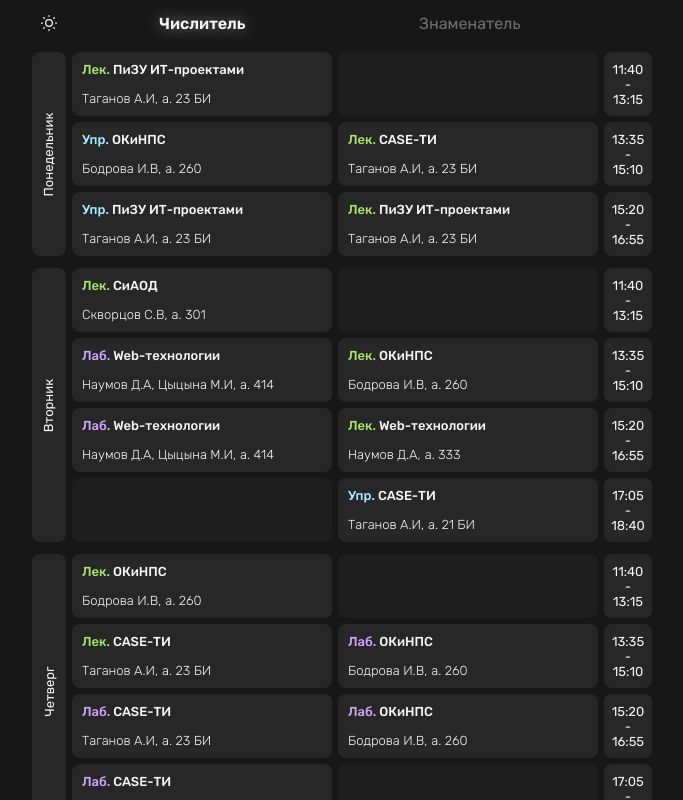
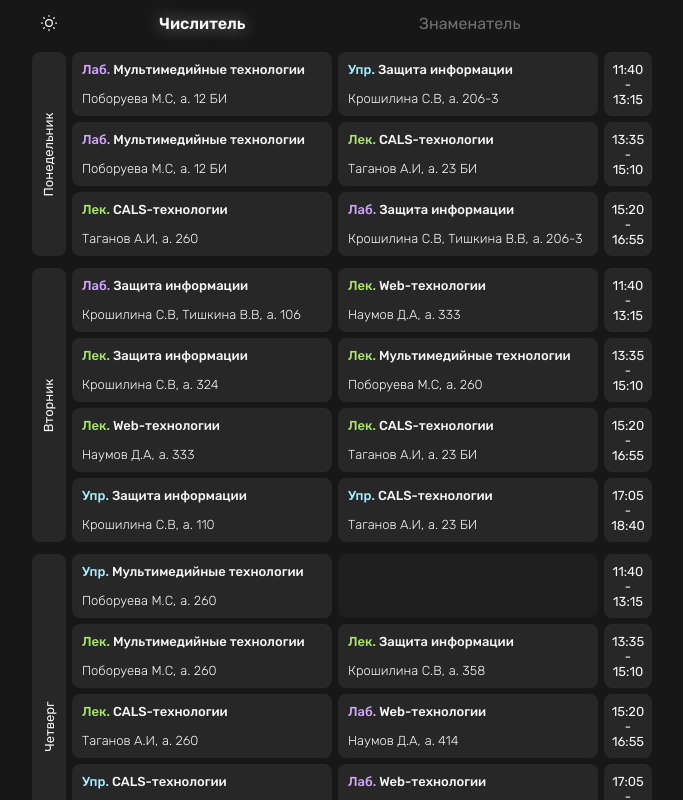
Before and after one commit to p0wered/schedule-react, a React (Vite) app: page / in a window 1280 px wide. Shown: the top 800 px of the page, without its empty margins (298-981 px from the left). Built offline with nearby package versions, Linux system fonts and the light colour scheme.

Commit message:
new semester

```diff
--- a/src/App.tsx
+++ b/src/App.tsx
@@ -20,18 +20,18 @@ const scheduleData: ScheduleData = {
       name: 'Понедельник',
       pairs: [
         {
-          leftDiscipline: { type: 'lec', name: 'ПиЗУ ИТ-проектами', teacher: 'Таганов А.И', room: '23 БИ' },
-          rightDiscipline: undefined,
+          leftDiscipline: { type: 'lab', name: 'Мультимедийные технологии', teacher: 'Поборуева М.С', room: '12 БИ' },
+          rightDiscipline: { type: 'upr', name: 'Защита информации', teacher: 'Крошилина С.В', room: '206-3' },
           time: '11:40 - 13:15',
         },
         {
-          leftDiscipline: { type: 'upr', name: 'ОКиНПС', teacher: 'Бодрова И.В', room: '260' },
-          rightDiscipline: { type: 'lec', name: 'CASE-ТИ', teacher: 'Таганов А.И', room: '23 БИ' },
+          leftDiscipline: { type: 'lab', name: 'Мультимедийные технологии', teacher: 'Поборуева М.С', room: '12 БИ' },
+          rightDiscipline: { type: 'lec', name: 'CALS-технологии', teacher: 'Таганов А.И', room: '23 БИ' },
           time: '13:35 - 15:10',
         },
         {
-          leftDiscipline: { type: 'upr', name: 'ПиЗУ ИТ-проектами', teacher: 'Таганов А.И', room: '23 БИ' },
-          rightDiscipline: { type: 'lec', name: 'ПиЗУ ИТ-проектами', teacher: 'Таганов А.И', room: '23 БИ' },
+          leftDiscipline: { type: 'lec', name: 'CALS-технологии', teacher: 'Таганов А.И', room: '260' },
+          rightDiscipline: { type: 'lab', name: 'Защита информации', teacher: 'Крошилина С.В, Тишкина В.В', room: '206-3' },
           time: '15:20 - 16:55',
         },
       ],
@@ -40,23 +40,23 @@ const scheduleData: ScheduleData = {
       name: 'Вторник',
       pairs: [
         {
-          leftDiscipline: { type: 'lec', name: 'СиАОД', teacher: 'Скворцов С.В', room: '301' },
-          rightDiscipline: undefined,
+          leftDiscipline: { type: 'lab', name: 'Защита информации', teacher: 'Крошилина С.В, Тишкина В.В', room: '106' },
+          rightDiscipline: { type: 'lec', name: 'Web-технологии', teacher: 'Наумов Д.А', room: '333' },
           time: '11:40 - 13:15',
         },
         {
-          leftDiscipline: { type: 'lab', name: 'Web-технологии', teacher: 'Наумов Д.А, Цыцына М.И', room: '414' },
-          rightDiscipline: { type: 'lec', name: 'ОКиНПС', teacher: 'Бодрова И.В', room: '260' },
+          leftDiscipline: { type: 'lec', name: 'Защита информации', teacher: 'Крошилина С.В', room: '324' },
+          rightDiscipline: { type: 'lec', name: 'Мультимедийные технологии', teacher: 'Поборуева М.С', room: '260' },
           time: '13:35 - 15:10',
         },
         {
-          leftDiscipline: { type: 'lab', name: 'Web-технологии', teacher: 'Наумов Д.А, Цыцына М.И', room: '414' },
-          rightDiscipline: { type: 'lec', name: 'Web-технологии', teacher: 'Наумов Д.А', room: '333' },
+          leftDiscipline: { type: 'lec', name: 'Web-технологии', teacher: 'Наумов Д.А', room: '333' },
+          rightDiscipline: { type: 'lec', name: 'CALS-технологии', teacher: 'Таганов А.И', room: '23 БИ' },
           time: '15:20 - 16:55',
         },
         {
-          leftDiscipline: undefined,
-          rightDiscipline: { type: 'upr', name: 'CASE-ТИ', teacher: 'Таганов А.И', room: '21 БИ' },
+          leftDiscipline: { type: 'upr', name: 'Защита информации', teacher: 'Крошилина С.В', room: '110' },
+          rightDiscipline: { type: 'upr', name: 'CALS-технологии', teacher: 'Таганов А.И', room: '23 БИ' },
           time: '17:05 - 18:40',
         },
       ],
@@ -65,72 +65,52 @@ const scheduleData: ScheduleData = {
       name: 'Четверг',
       pairs: [
         {
-          leftDiscipline: { type: 'lec', name: 'ОКиНПС', teacher: 'Бодрова И.В', room: '260' },
+          leftDiscipline: { type: 'upr', name: 'Мультимедийные технологии', teacher: 'Поборуева М.С', room: '260' },
           rightDiscipline: undefined,
           time: '11:40 - 13:15',
         },
         {
-          leftDiscipline: { type: 'lec', name: 'CASE-ТИ', teacher: 'Таганов А.И', room: '23 БИ' },
-          rightDiscipline: { type: 'lab', name: 'ОКиНПС', teacher: 'Бодрова И.В', room: '260' },
+          leftDiscipline: { type: 'lec', name: 'Мультимедийные технологии', teacher: 'Поборуева М.С', room: '260' },
+          rightDiscipline: { type: 'lec', name: 'Защита информации', teacher: 'Крошилина С.В', room: '358' },
           time: '13:35 - 15:10',
         },
         {
-          leftDiscipline: { type: 'lab', name: 'CASE-ТИ', teacher: 'Таганов А.И', room: '23 БИ' },
-          rightDiscipline: { type: 'lab', name: 'ОКиНПС', teacher: 'Бодрова И.В', room: '260' },
+          leftDiscipline: { type: 'lec', name: 'CALS-технологии', teacher: 'Таганов А.И', room: '260' },
+          rightDiscipline: { type: 'lab', name: 'Web-технологии', teacher: 'Наумов Д.А', room: '414' },
           time: '15:20 - 16:55',
         },
         {
-          leftDiscipline: { type: 'lab', name: 'CASE-ТИ', teacher: 'Таганов А.И', room: '23 БИ' },
-          rightDiscipline: undefined,
+          leftDiscipline: { type: 'upr', name: 'CALS-технологии', teacher: 'Таганов А.И', room: '260' },
+          rightDiscipline: { type: 'lab', name: 'Web-технологии', teacher: 'Наумов Д.А', room: '414' },
           time: '17:05 - 18:40',
         },
+        {
+          leftDiscipline: undefined,
+          rightDiscipline: { type: 'upr', name: 'Мультимедийные технологии', teacher: 'Поборуева М.С', room: '260' },
+          time: '18:50 - 20:15',
+        }
       ],
     },
     {
       name: 'Пятница',
       pairs: [
         {
-          leftDiscipline: undefined,
-          rightDiscipline: { type: 'upr', name: 'СиАОД', teacher: 'Скворцов С.В', room: '157а' },
-          time: '11:40 - 13:15',
-        },
-        {
-          leftDiscipline: { type: 'lec', name: 'МиТПИ', teacher: 'Васильев Е.П', room: '23 БИ', isMerged: true },
-          rightDiscipline: undefined,
+          leftDiscipline: { type: 'lab', name: 'Web-технологии', teacher: 'Наумов Д.А', room: '260' },
+          rightDiscipline: { type: 'lec', name: 'Web-технологии', teacher: 'Наумов Д.А', room: '337' },
           time: '13:35 - 15:10',
         },
         {
           leftDiscipline: { type: 'lec', name: 'Web-технологии', teacher: 'Наумов Д.А', room: '333' },
-          rightDiscipline: { type: 'upr', name: 'ОКиНПС', teacher: 'Бодрова И.В', room: '260' },
+          rightDiscipline: undefined,
           time: '15:20 - 16:55',
         },
         {
-          leftDiscipline: { type: 'lab', name: 'МиТПИ', teacher: 'Васильев Е.П', room: '21 БИ' },
-          rightDiscipline: { type: 'upr', name: 'МиТПИ', teacher: 'Васильев Е.П', room: '21 БИ' },
+          leftDiscipline: { type: 'lab', name: 'Web-технологии', teacher: 'Наумов Д.А', room: '260' },
+          rightDiscipline: undefined,
           time: '17:05 - 18:40',
-        },
-        {
-          leftDiscipline: { type: 'lab', name: 'МиТПИ', teacher: 'Васильев Е.П', room: '21 БИ' },
-          rightDiscipline: undefined,
-          time: '18:50 - 20:15',
-        },
+        }
       ],
-    },
-    {
-      name: 'Суббота',
-      pairs: [
-        {
-          leftDiscipline: { type: 'lec', name: 'Методы ИИ', teacher: undefined, room: '203' },
-          rightDiscipline: { type: 'upr', name: 'Методы ИИ', teacher: undefined, room: '111а' },
-          time: '9:55 - 11:30',
-        },
-        {
-          leftDiscipline: { type: 'upr', name: 'Методы ИИ', teacher: undefined, room: '203' },
-          rightDiscipline: { type: 'lec', name: 'СиАОД', teacher: 'Скворцов С.В', room: '301' },
-          time: '11:40 - 13:15',
-        },
-      ],
-    },
+    }
   ],
 };
 
@@ -141,7 +121,7 @@ function parseTimeToMinutes(timeStr: string): number {
 
 // функция для определения типа недели
 function getCurrentWeekType(): boolean {
-  const referenceDate = new Date('2025-09-01'); // опорная дата - начало семестра, всегда числитель
+  const referenceDate = new Date('2026-02-09'); // опорная дата - начало семестра, всегда числитель
   const currentDate = new Date();
 
   const timeDiff = currentDate.getTime() - referenceDate.getTime();
@@ -152,7 +132,7 @@ function getCurrentWeekType(): boolean {
 }
 
 function getWeekInfo(): { weekNumber: number; isDenominator: boolean; weekType: string } {
-  const referenceDate = new Date('2024-09-01');
+  const referenceDate = new Date('2026-02-09');
   const currentDate = new Date();
   const timeDiff = currentDate.getTime() - referenceDate.getTime();
   const daysDiff = Math.floor(timeDiff / (1000 * 60 * 60 * 24));
```
Also changed, not shown: 1 other file (tests, documents, lock files or other folders).
